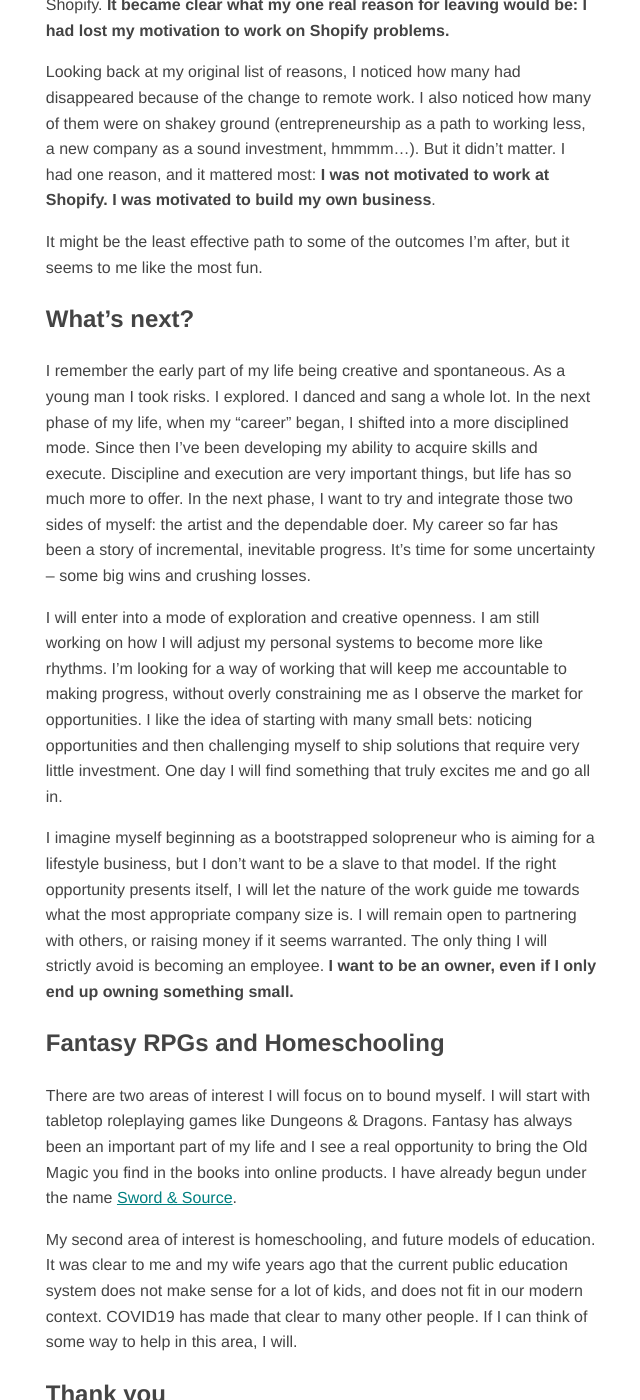
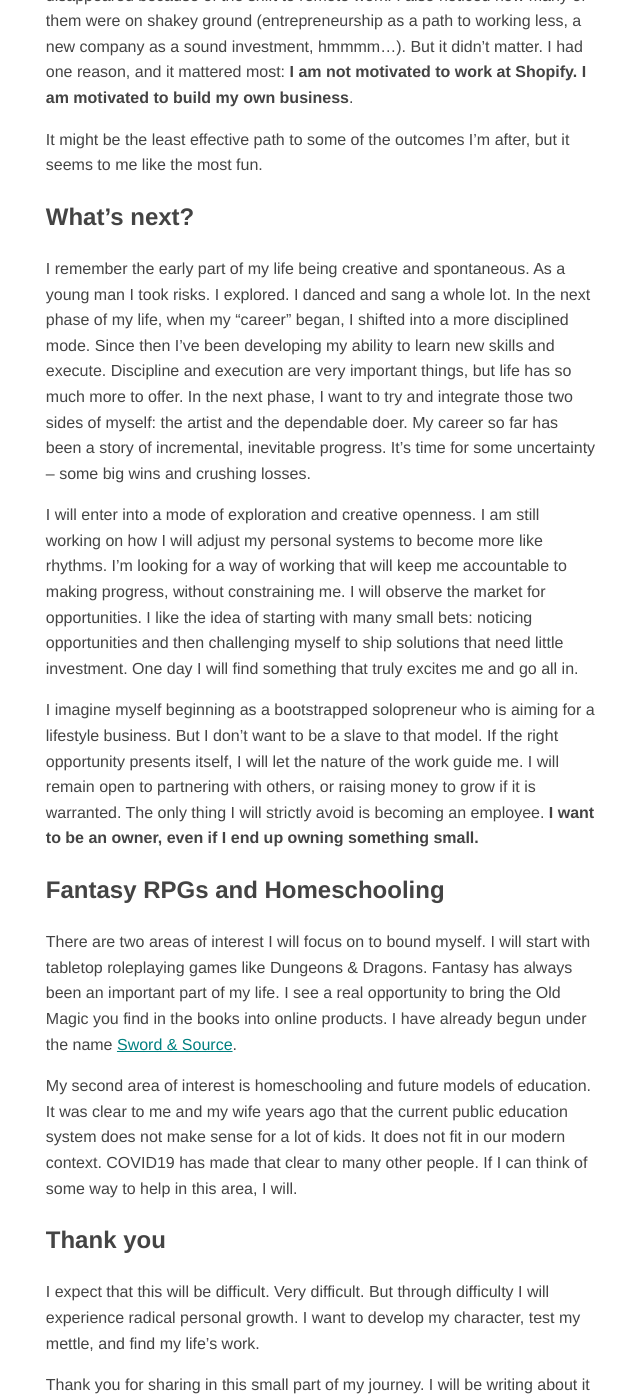
Before and after one commit to AWaselnuk/AWaselnuk.github.io, a Jekyll site: the page built from _posts/2020-08-27-into-the-unknown-leaving-shopify-to-build-a-business.md, in a window 1280 px wide and 1400 px high, scrolled down 3633 px. Shown: the whole window, without its empty margins (319-959 px from the left). Built offline with Jekyll 4.4.1, drawn with Linux system fonts in a browser that asks for light colours; some of the changed text lies outside the part shown.

Commit message:
Edits for Into the Unknown

```diff
--- a/_posts/2020-08-27-into-the-unknown-leaving-shopify-to-build-a-business.md
+++ b/_posts/2020-08-27-into-the-unknown-leaving-shopify-to-build-a-business.md
@@ -21,31 +21,31 @@
 
 ## The Shopify arc
 
-I began working at Shopify as a front end developer in 2015, 3 months before the company went public. I became a lead in my first year there, and since then I've been managing dev teams and experiencing rapid personal growth. I had to constantly sharpen my skills as the company scaled around me. In addition to the demands of performing at an amazing tech company filled with high performers, I became a father and experienced the [beautiful, painful transformation that comes along with that](https://twitter.com/AWaselnuk/status/1297307744614199308?s=20).
+I began working at Shopify as a front end developer in 2015, 3 months before the company went public. I became a lead in my first year. Since then I've been managing dev teams and experiencing rapid personal growth. I had to sharpen my skills as the company scaled around me. I was learning to perform at an amazing tech company filled with high performers. In addition to those demands, I became a father and experienced the [beautiful, painful transformation that comes along with that](https://twitter.com/AWaselnuk/status/1297307744614199308?s=20).
 
-It is safe to say that my time at Shopify was not just another job. It was a phase of my life. A major arc of my story. It was a priviledge that has provided me with the skills, the confidence, and the financial leverage to try something bigger.
+It is safe to say that my time at Shopify was not just another job. It was a phase of my life. A major arc of my story. It provided me with the skills, the confidence, and the financial leverage to try something bigger.
 
 ## The beginning of the end
 
-This career change was a complicated and difficult decision. I did not begin with the end clearly in mind. It began with a few questions that popped into my head one day, approximately 2 years ago:
+This career change was a complicated and difficult decision. I did not begin with the end in mind. It began with a few questions that popped into my head one day, approximately 2 years ago:
 
 "What will I do AFTER Shopify? What could possibly surpass this?"
 
 "How will I leverage my assets?"
 
-The questions are a testament to how great Shopify is. It was working so well for me that I had a real fear that, one day, I would move on to some other tech company but forever look back and see Shopify as the pinnacle.
+The questions are a testament to how great Shopify is. It was working so well for me that I became I afraid. I was afraid that one day I would move on to some other, lesser tech company and forever look back.
 
-Over time these questions evolved and lead to other questions. They became a meditation on what I really wanted in life. By now Shopify had imbued me with the allure of entrepreneurship and I started to discover very compelling creators on the internet who spoke to some of my values while describing their own journeys.
+Over time these questions evolved and lead to other questions. They became a meditation on what I wanted in life. By now Shopify had imbued me with the allure of entrepreneurship. I started to discover creators on the internet who spoke to my values while describing their own journeys in entrepreneurship.
 
 ## A list of reasons
 
-By November of last year, I knew that I was restless. I had to either change what I was doing at the company, or explore another path. By this time I had compiled a list of reasons to start my own business, which was assembled from many scraps of articles and my own journals. Here is that list:
+By November of last year, I knew that I was restless. I had to either change what I was doing at the company, or explore another path. By this time I had compiled a list of reasons to start my own business. It was assembled from many scraps of articles and my own journals. Here is that list:
 
-1. Working 50 hours a week is unacceptable. I would like 20-30 of those hours back. I believe building a company will be the most fulfilling path to this outcome. _I can already hear all of the experienced entrepreneurs laughing their heads off. I also want to clarify that 50 hours included commute time and outside office hours thinking - something you should always add to your time on the clock._
+1. Working 50 hours a week is unacceptable. I would like 20-30 of those hours back. I believe building a company will be the most fulfilling path to this outcome. _I can already hear the experienced entrepreneurs laughing their heads off. I also want to clarify that 50 hours included commute time and outside office hours thinking - something you should always add to your time on the clock._
 1. Shopify has been my greatest professional challenge but I feel ready for something harder. I think company building might be it. Shopify is not motivating me enough right now. _This turned out to be the most important item._
-1. Increased freedom. As I increase in seniority at Shopify, I increase the number of stakeholders and people interested in what I’m doing. It makes it harder to simply execute or choose my own work. In addition, my time is getting harder and harder to own - most of my week is spent in meetings with the various people I support or connect to. _[Daniel Vassalo](https://medium.com/@dvassallo/only-intrinsic-motivation-lasts-92c0497cf97c) describes this really well_
-1. Decouple my time from my income. By decoupling I can apply higher leverage in order to spend more time with my family.
-1. Owning a company is a good long term investment because it is an asset that compounds and can be sold. Employment does not create that kind of asset since a corporation owns my output.
+1. Increased freedom. As I increase in seniority at Shopify, I increase the number of stakeholders and people interested in what I’m doing. It makes it harder to simply execute or choose my own work. In addition, my time is getting harder and harder to own - I spend most of my week in meetings with the various people I support or connect to. _[Daniel Vassalo](https://medium.com/@dvassallo/only-intrinsic-motivation-lasts-92c0497cf97c) describes this really well_
+1. Decouple my time from my income. By decoupling I can apply higher leverage to spend more time with my family.
+1. Owning a company is a good long term investment because it is an asset that compounds. Employment does not create that kind of asset since a corporation owns my output.
 1. Work on my area of ultimate passion and build my own thing. The pursuit of unbridled self-expression.
 1. Decouple myself from Ottawa. More opportunities to travel with family for extended lengths of time.
 
@@ -53,51 +53,51 @@
 
 I had considered other options to increase my freedom and wealth.
 
-I considered freelancing but quickly noticed that it would still keep me tightly bound to the schedules of clients and does not separate time from income. It may certainly play an important role through the transition but it is not the goal.
+I considered freelancing but noticed that it would keep me tightly bound to the schedules of clients. Freelancing does not separate time from income. It may yet play an important role through the transition but it is not the goal.
 
-I considered simply asking for more money and a reduced schedule from Shopify. A tough sell. I rejected that idea because I was on the manager's path at Shopify and wanted to stay there if I stayed at the company. The job seemed too difficult to execute with less time and attention, even if Shopify approved it.
+I considered asking for more money and a reduced schedule from Shopify. A tough sell. I rejected that idea because I was on the manager's path at Shopify and wanted to stay there if I stayed at the company. The job seemed too difficult to execute with less time and attention, even if Shopify approved it.
 
-Finally, I considered bunkering down and saving up a nest egg to live off of. This path was achievable, especially with a high tech salary and the stocks performing the way they had were. But the time horizon was too long. Once I feel restless, I need change soon. Once I make a decision, I need change immediately. **I refuse to wait years to "retire" and then live the life I want. Life is for living right now.**
+Finally, I considered bunkering down and saving up a nest egg to live off of. This path was achievable, especially with a high tech salary and the stocks performing the way they had were. But the time horizon was too long. When I'm restless, I need change soon. When I make a decision, I need change immediately. **I refuse to wait years to "retire" and then live the life I want. Life is for living right now.**
 
 ## Unignorable assets
 
 As for my assets, I am wise enough to know that you should not let things like that sit around. **When you have assets, you should deploy them. You should put them to work and grow them.** I had two that I had to contend with: the skillset I had developed and my shares.
 
-I was not _the most savvy_ shareholder but no one was. Hindsight is 20/20. None of us could have possibly thought that the $SHOP stock would grow like that. I'll never forget doing my first trade. I traded a big chunk of stocks at $27 USD a share and counted myself insanely lucky. I used the proceeds to pay off some small debt.
+I was not _the most savvy_ shareholder but no one was. Hindsight is 20/20. None of us could have thought that the $SHOP stock would grow like that. I'll never forget doing my first trade. I traded a big chunk of stocks at $27 USD a share and counted myself lucky. I used the proceeds to pay off some small debt.
 
-Thankfully, I did not trade everything. Random luck and the unbelievable success of Shopify has served me well here. I acknowledge I am in a priviledged position, and I must strive to live up to it.
+Thankfully, I did not trade everything. Random luck and the unbelievable success of Shopify has served me well here. I acknowledge I am in a privileged position, and I must strive to live up to it.
 
 ## The real reason
 
 Between the time I came up with the idea to build my own business, with the long list of reasons, and today, COVID19 happened. Shopify became ["digital by default"](https://ottawacitizen.com/business/local-business/shopify-is-going-digital-by-default-closing-offices-until-2021). For many people, this was a massive challenge. Personally, it meant dramatic improvements in my daily work life.
 
-I want to acknowledge that I was, through random luck again, in a priviledged position. My wife and I had decided to homeschool about 3 years ago (a topic I will write at length about soon) so we had no adjustment to make with childcare. We had also decided to buy a big house in the country 2 years ago, giving us lots of space and access to nature. The only downside of our new home was my commute – close to 3 hours a day. That time dropped to 0, and all of the time was reinvested in my family.
+I want to acknowledge that I was, through random luck again, in a priviledged position. My wife and I had decided to homeschool about 3 years ago (a topic I will write at length about soon). We had no adjustments to make with childcare. We had also decided to buy a big house in the country 2 years ago, giving us lots of space and access to nature. The only downside of our new home was my commute – close to 3 hours a day. That time dropped to 0.
 
-In addition to the new commute, my engagment at work skyrocketed. Managing a team through the changes was HARD. Everyone at Shopify felt the urgency to put in extra effort to help our merchants and partners any way we could. Employees who weren't figuring out child care, or getting sick themselves, were eager to pick up the slack. The challenge motivated me.
+My engagement at work skyrocketed. Managing a team through the changes was HARD. Everyone at Shopify felt the urgency to put in extra effort to help our merchants and partners any way we could. Employees who were not caring for their family, or getting sick themselves, were eager to pick up the slack. The challenge motivated me.
 
 But as the dust settled, my engagement went back to baseline. I spoke with my trusted friend and colleague Tejas to figure out what was next for me at Shopify. **It became clear what my one real reason for leaving would be: I had lost my motivation to work on Shopify problems.**
 
-Looking back at my original list of reasons, I noticed how many had disappeared because of the change to remote work. I also noticed how many of them were on shakey ground (entrepreneurship as a path to working less, a new company as a sound investment, hmmmm...). But it didn't matter. I had one reason, and it mattered most: **I was not motivated to work at Shopify. I was motivated to build my own business**.
+Looking back at my original list of reasons, I noticed how many had disappeared because of the shift to remote work. I also noticed how many of them were on shakey ground (entrepreneurship as a path to working less, a new company as a sound investment, hmmmm...). But it didn't matter. I had one reason, and it mattered most: **I am not motivated to work at Shopify. I am motivated to build my own business**.
 
 It might be the least effective path to some of the outcomes I'm after, but it seems to me like the most fun.
 
 ## What's next?
 
-I remember the early part of my life being creative and spontaneous. As a young man I took risks. I explored. I danced and sang a whole lot. In the next phase of my life, when my "career" began, I shifted into a more disciplined mode. Since then I've been developing my ability to acquire skills and execute. Discipline and execution are very important things, but life has so much more to offer. In the next phase, I want to try and integrate those two sides of myself: the artist and the dependable doer. My career so far has been a story of incremental, inevitable progress. It's time for some uncertainty – some big wins and crushing losses.
+I remember the early part of my life being creative and spontaneous. As a young man I took risks. I explored. I danced and sang a whole lot. In the next phase of my life, when my "career" began, I shifted into a more disciplined mode. Since then I've been developing my ability to learn new skills and execute. Discipline and execution are very important things, but life has so much more to offer. In the next phase, I want to try and integrate those two sides of myself: the artist and the dependable doer. My career so far has been a story of incremental, inevitable progress. It's time for some uncertainty – some big wins and crushing losses.
 
-I will enter into a mode of exploration and creative openness. I am still working on how I will adjust my personal systems to become more like rhythms. I'm looking for a way of working that will keep me accountable to making progress, without overly constraining me as I observe the market for opportunities. I like the idea of starting with many small bets: noticing opportunities and then challenging myself to ship solutions that require very little investment. One day I will find something that truly excites me and go all in.
+I will enter into a mode of exploration and creative openness. I am still working on how I will adjust my personal systems to become more like rhythms. I'm looking for a way of working that will keep me accountable to making progress, without constraining me. I will observe the market for opportunities. I like the idea of starting with many small bets: noticing opportunities and then challenging myself to ship solutions that need little investment. One day I will find something that truly excites me and go all in.
 
-I imagine myself beginning as a bootstrapped solopreneur who is aiming for a lifestyle business, but I don't want to be a slave to that model. If the right opportunity presents itself, I will let the nature of the work guide me towards what the most appropriate company size is. I will remain open to partnering with others, or raising money if it seems warranted. The only thing I will strictly avoid is becoming an employee. **I want to be an owner, even if I only end up owning something small.**
+I imagine myself beginning as a bootstrapped solopreneur who is aiming for a lifestyle business. But I don't want to be a slave to that model. If the right opportunity presents itself, I will let the nature of the work guide me. I will remain open to partnering with others, or raising money to grow if it is warranted. The only thing I will strictly avoid is becoming an employee. **I want to be an owner, even if I end up owning something small.**
 
 ## Fantasy RPGs and Homeschooling
 
-There are two areas of interest I will focus on to bound myself. I will start with tabletop roleplaying games like Dungeons & Dragons. Fantasy has always been an important part of my life and I see a real opportunity to bring the Old Magic you find in the books into online products. I have already begun under the name [Sword & Source](https://twitter.com/swordnsource).
+There are two areas of interest I will focus on to bound myself. I will start with tabletop roleplaying games like Dungeons & Dragons. Fantasy has always been an important part of my life. I see a real opportunity to bring the Old Magic you find in the books into online products. I have already begun under the name [Sword & Source](https://twitter.com/swordnsource).
 
-My second area of interest is homeschooling, and future models of education. It was clear to me and my wife years ago that the current public education system does not make sense for a lot of kids, and does not fit in our modern context. COVID19 has made that clear to many other people. If I can think of some way to help in this area, I will.
+My second area of interest is homeschooling and future models of education. It was clear to me and my wife years ago that the current public education system does not make sense for a lot of kids. It does not fit in our modern context. COVID19 has made that clear to many other people. If I can think of some way to help in this area, I will.
 
 ## Thank you
 
-I expect that this will be difficult. Very difficult. But through challenge I think I will experience radical personal growth. I want to develop my character, test my mettle, and find my life's work.
+I expect that this will be difficult. Very difficult. But through difficulty I will experience radical personal growth. I want to develop my character, test my mettle, and find my life's work.
 
 Thank you for sharing in this small part of my journey. I will be writing about it a lot more.
 
```
